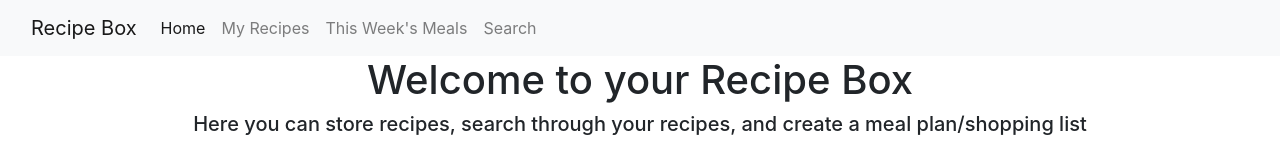
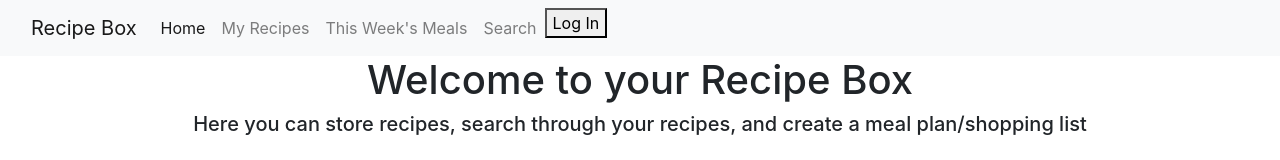
Before and after one commit to JackieHodges/RecipeKeeper, a React (Create React App) app in the folder client/: page / in a window 1280 px wide. Shown: the top 160 px of the page. Built offline with nearby package versions, Linux system fonts and the light colour scheme; no server answers.

Commit message:
Auth0 installed and login button working

```diff
--- /dev/null
+++ b/client/src/components/loginButton.js
@@ -0,0 +1,10 @@
+import React from "react";
+import { useAuth0 } from "@auth0/auth0-react";
+
+const LoginButton = () => {
+  const { loginWithRedirect } = useAuth0();
+
+  return <button onClick={() => loginWithRedirect()}>Log In</button>;
+};
+
+export default LoginButton;
--- a/client/src/components/navBar.js
+++ b/client/src/components/navBar.js
@@ -1,4 +1,5 @@
 import React from "react";
+import LoginButton from "./loginButton";
 
 function NavBar() {
 
@@ -23,6 +24,9 @@
                         <li className="nav-item">
                             <a className="nav-link" href="/searchRecipes">Search</a>
                         </li>
+                        <li className="nav-item">
+                            <LoginButton />
+                        </li>
                     </ul>
                 </div>
             </div>
--- a/client/src/index.js
+++ b/client/src/index.js
@@ -3,5 +3,16 @@
 import './index.css';
 import App from './App';
 import 'bootstrap/dist/css/bootstrap.min.css';
+import { Auth0Provider } from '@auth0/auth0-react';
 
-ReactDOM.render(<App />, document.getElementById("root"));
+const domain = process.env.REACT_APP_AUTH0_DOMAIN;
+const clientId = process.env.REACT_APP_AUTH0_CLIENT_ID;
+
+
+ReactDOM.render(
+    <Auth0Provider
+    domain={domain}
+    clientId={clientId}
+    redirectUri={window.location.origin} >
+      <App />
+    </Auth0Provider>, document.getElementById("root"));
--- a/package.json
+++ b/package.json
@@ -23,6 +23,7 @@
   },
   "homepage": "https://github.com/JackieHodges/RecipeKeeper#readme",
   "dependencies": {
+    "@auth0/auth0-react": "^1.8.0",
     "axios": "^0.21.1",
     "dotenv": "^10.0.0",
     "express": "^4.17.1",
```
Also changed, not shown: client/src/components/logoutButton.js (added, +14 -0 lines), 1 other file (tests, documents, lock files or other folders).
